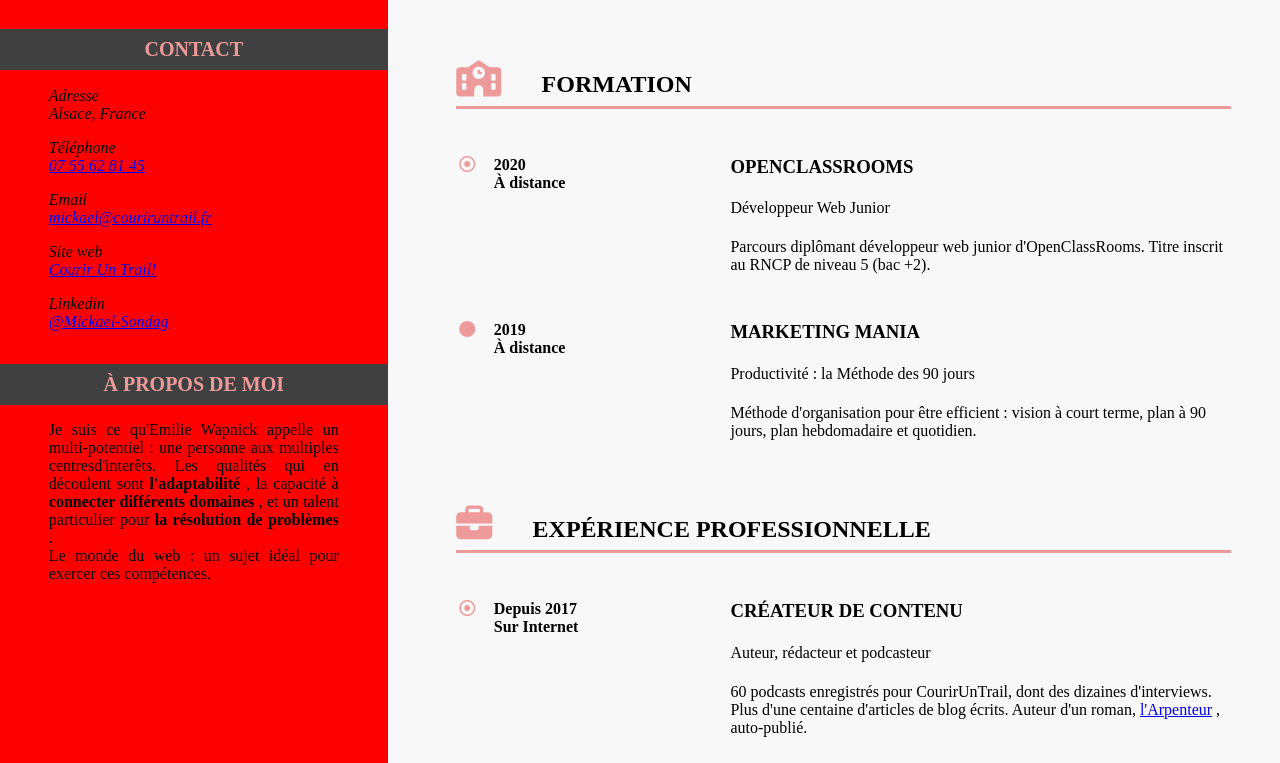
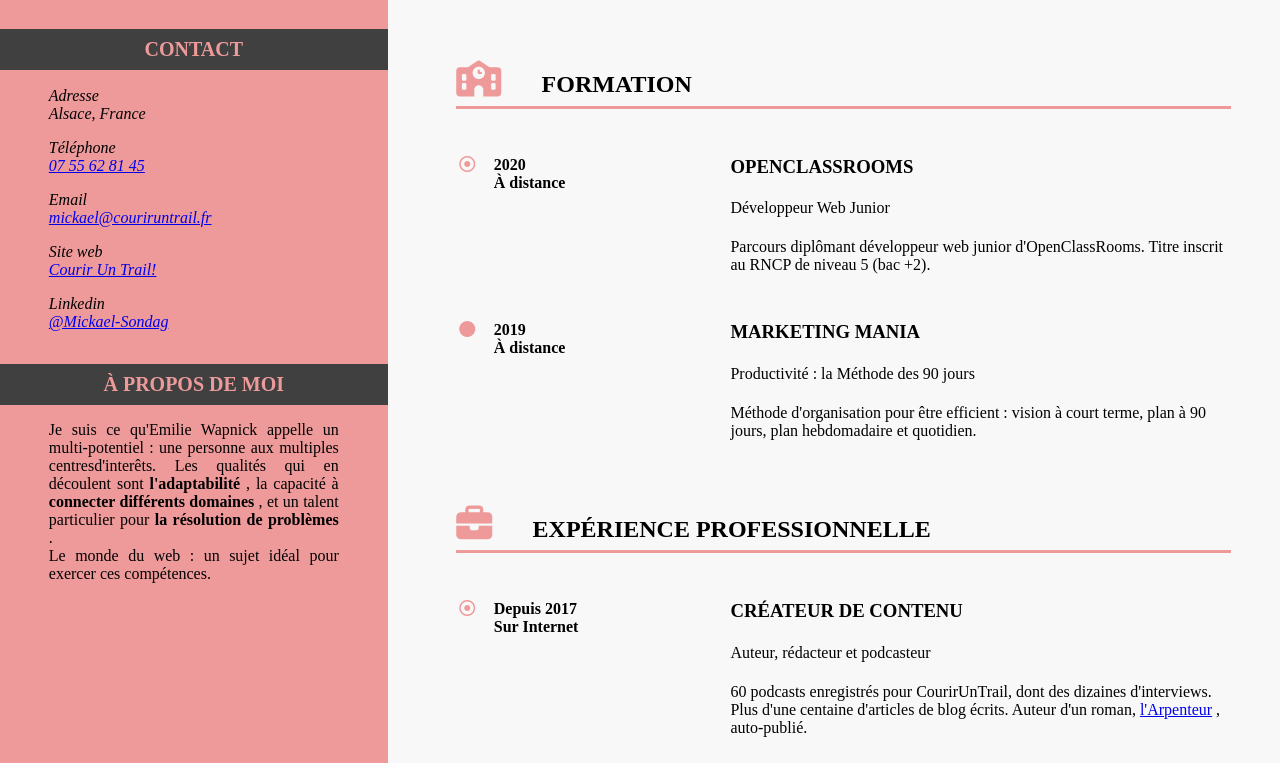
Before and after one commit to magiccerbere/magiccerbere.github.io, a plain HTML site: page index.html in a window 1280 px wide. Shown: the part 258-1021 px from the top of the page. Drawn offline with Linux system fonts and the light colour scheme.

Commit message:
Color bug fixed

```diff
--- a/style.css
+++ b/style.css
@@ -20,7 +20,7 @@ h1
 #first_box
 {
 	min-height: 100%;
-	background-color: red;
+	background-color: rgb(239, 154, 154);
 	display: flex;
 	flex-direction: column;
 	flex: 1;
```
